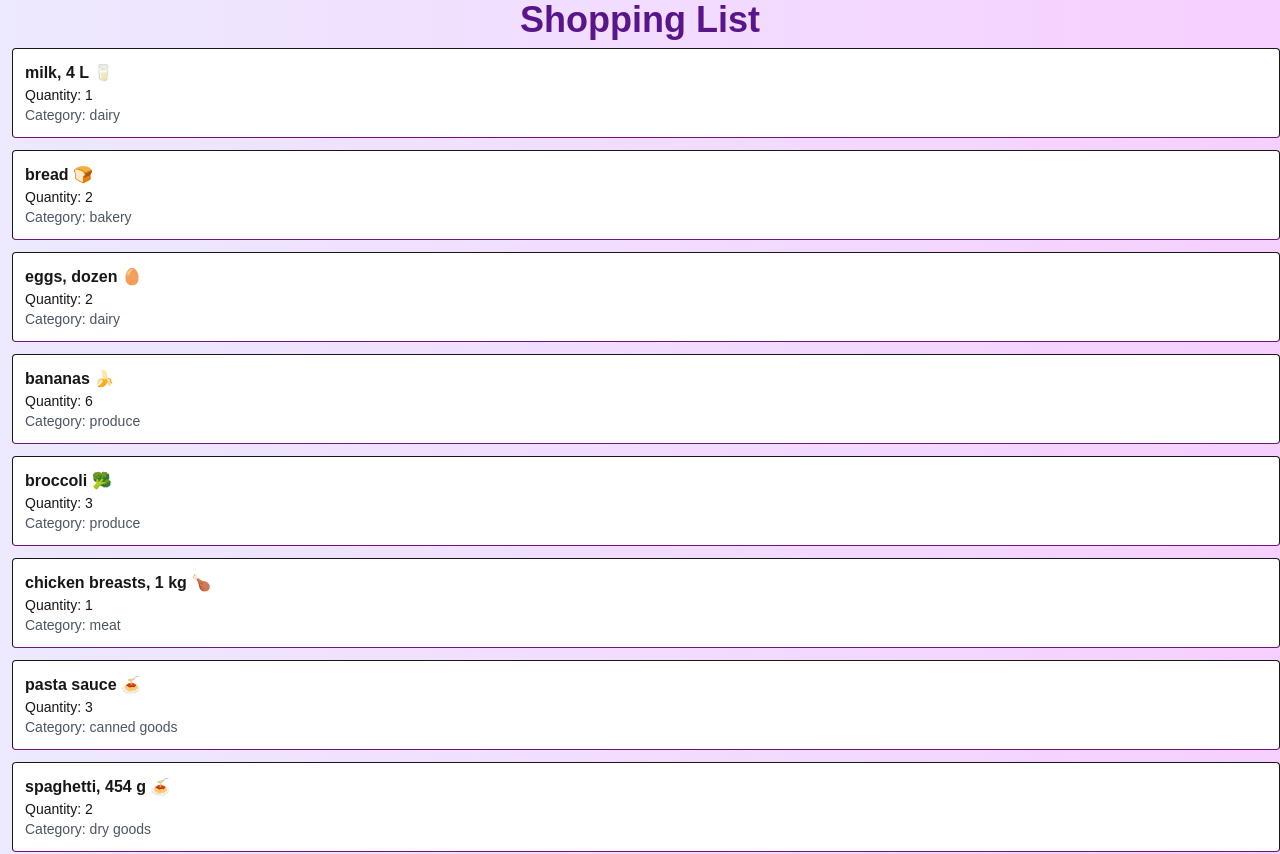
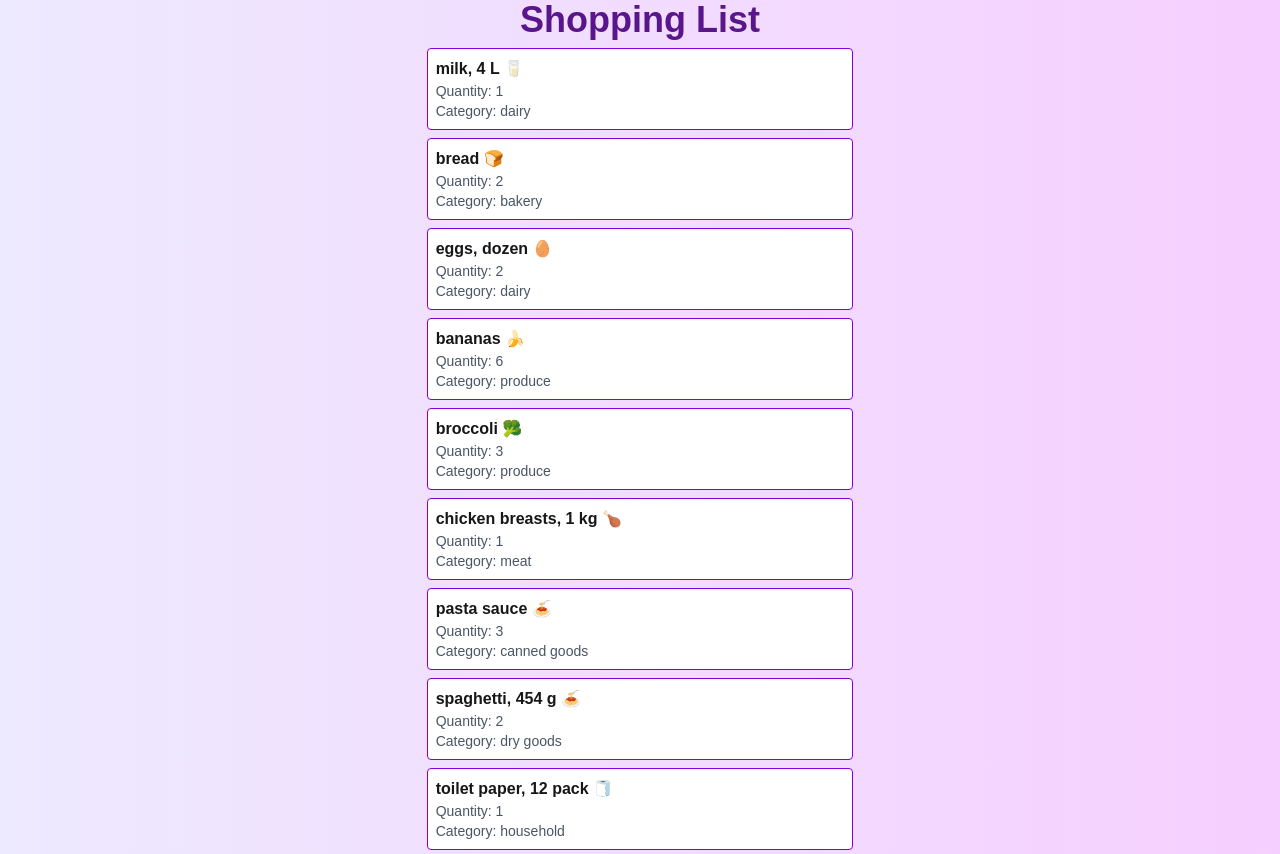
Before and after one commit to cresdom/cprg306-assignments, a Next.js app: page /week-3 in a window 1280 px wide. Shown: the top 854 px of the page. Built offline with nearby package versions, Linux system fonts and the light colour scheme.

Commit message:
updated li css

```diff
--- a/app/week-3/GroceryItem.js
+++ b/app/week-3/GroceryItem.js
@@ -1,11 +1,11 @@
 export default function Item(props) {
     return (
-        <li className="bg-white border border-b-fuchsia-900 rounded ml-3 p-3 mb-3">
+        <li className="bg-white border border-purple-700 rounded w-1/3 mx-auto mb-2 p-2">
         <p className="font-bold">
         {props.name}
         </p>
 
-        <p className="text-sm">
+        <p className="text-sm text-gray-600">
         Quantity: {props.quantity}
         </p>
 
```
